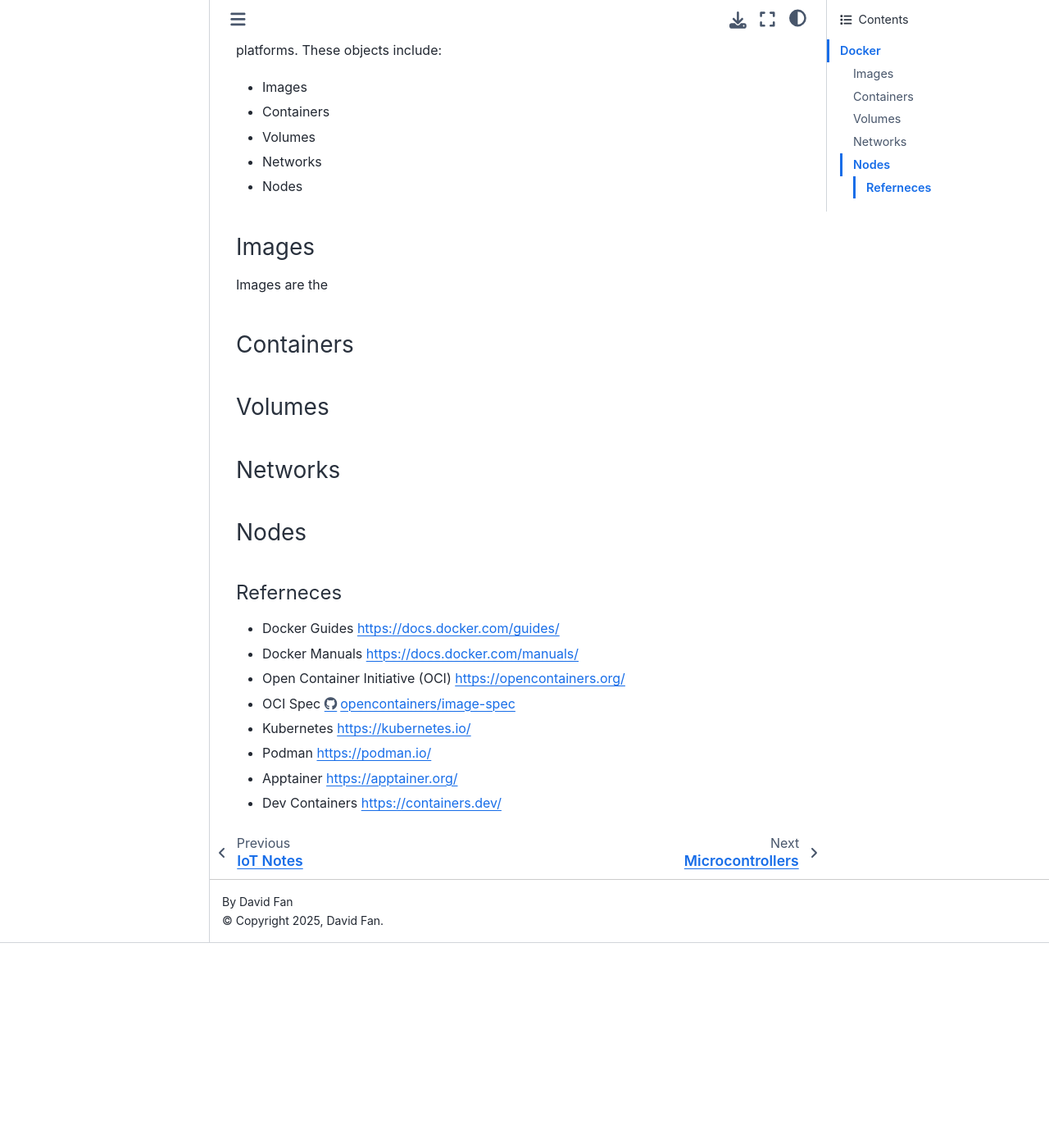
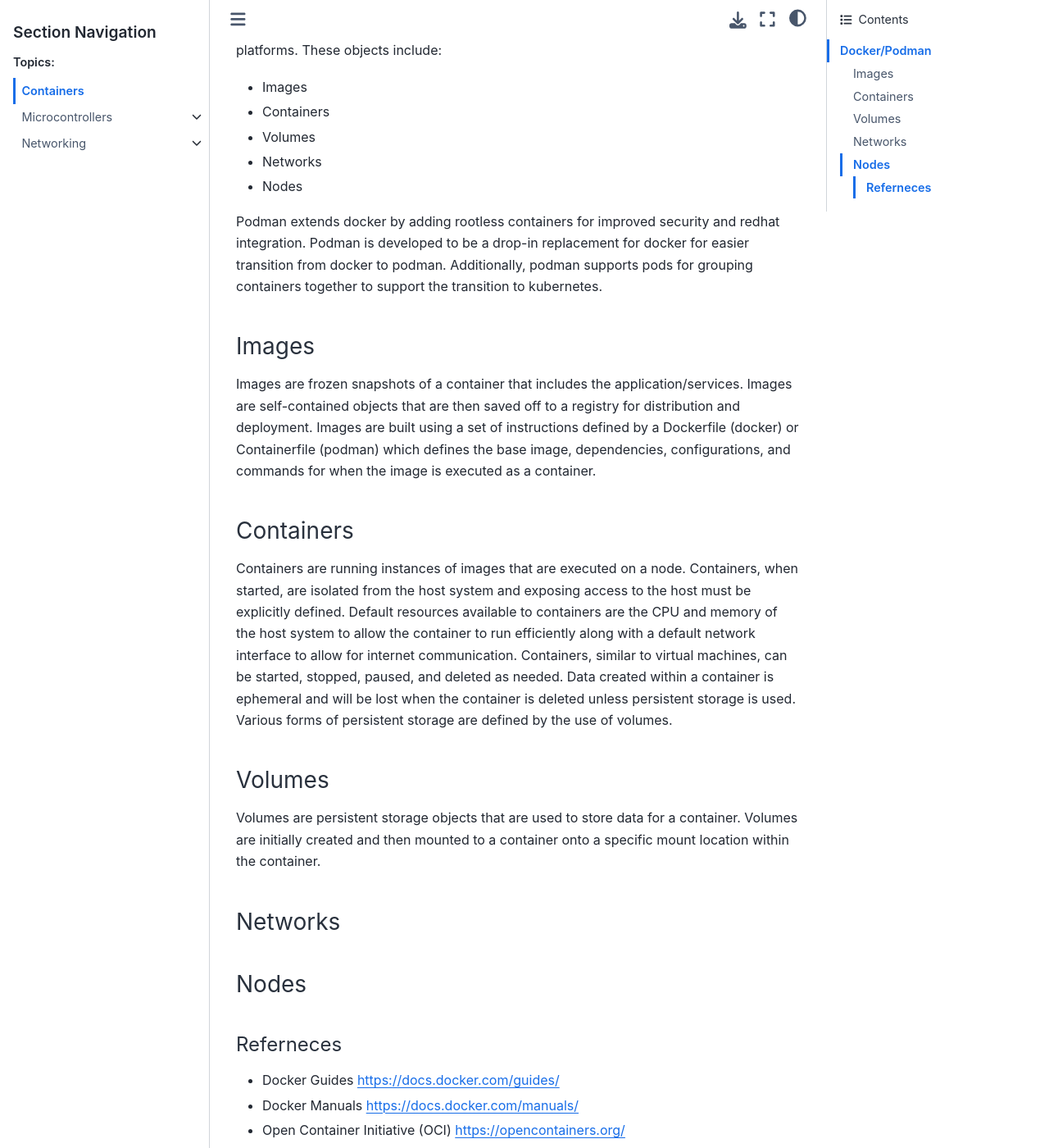
Before and after one commit to Kanaderu/Cloud-Native-IoT, a Sphinx documentation site: the page built from docs/notes/containers/index.rst, in a window 1280 px wide and 1400 px high, scrolled down 565 px. Shown: the whole window at 82% size. Built offline with Sphinx 7.4.7 and the Sphinx Book theme 1.1.4, drawn with Linux system fonts in a browser that asks for light colours; before the commit the page ends 1715 px from its top, so only the background shows below that.

Commit message:
docs: updates docker info

```diff
--- a/docs/notes/containers/index.rst
+++ b/docs/notes/containers/index.rst
@@ -5,9 +5,9 @@
 Containers are a virtualization environment that is used deliver services/applications and their dependencies in a lightweight package. Containers have largely become popular through the popular tool, docker, and has been widely adopted due to its lightweight nature and ease of use. The rise of the use of containers has lead to a governing body called the `Open Container Initiative (OCI) <https://opencontainers.org/>`_ which has defined a set of standards/specifications for creating containers. OCI compliant tools follow the defined specifications and allows for other container technologies to work fairly seamless with one another. Containers are used for a variety of applications and services which include sidecar containers (largely for kubernetes), devcontainers (development environment), continuous integration/continuous deployment (CI/CD), and more. Docker and Podman will be used here as starting points into learning about and using containers.
 
 
-------
-Docker
-------
+-------------
+Docker/Podman
+-------------
 
 Docker defines several common objects which are fairly common among most container platforms. These objects include:
 
@@ -17,16 +17,22 @@
 - Networks
 - Nodes
 
+Podman extends docker by adding rootless containers for improved security and redhat integration. Podman is developed to be a drop-in replacement for docker for easier transition from docker to podman. Additionally, podman supports pods for grouping containers together to support the transition to kubernetes.
+
 Images
 ------
 
-Images are the
+Images are frozen snapshots of a container that includes the application/services. Images are self-contained objects that are then saved off to a registry for distribution and deployment. Images are built using a set of instructions defined by a Dockerfile (docker) or Containerfile (podman) which defines the base image, dependencies, configurations, and commands for when the image is executed as a container.
 
 Containers
 ----------
 
+Containers are running instances of images that are executed on a node. Containers, when started, are isolated from the host system and exposing access to the host must be explicitly defined. Default resources available to containers are the CPU and memory of the host system to allow the container to run efficiently along with a default network interface to allow for internet communication. Containers, similar to virtual machines, can be started, stopped, paused, and deleted as needed. Data created within a container is ephemeral and will be lost when the container is deleted unless persistent storage is used. Various forms of persistent storage are defined by the use of volumes.
+
 Volumes
 -------
+
+Volumes are persistent storage objects that are used to store data for a container. Volumes are initially created and then mounted to a container onto a specific mount location within the container.
 
 Networks
 --------
```
